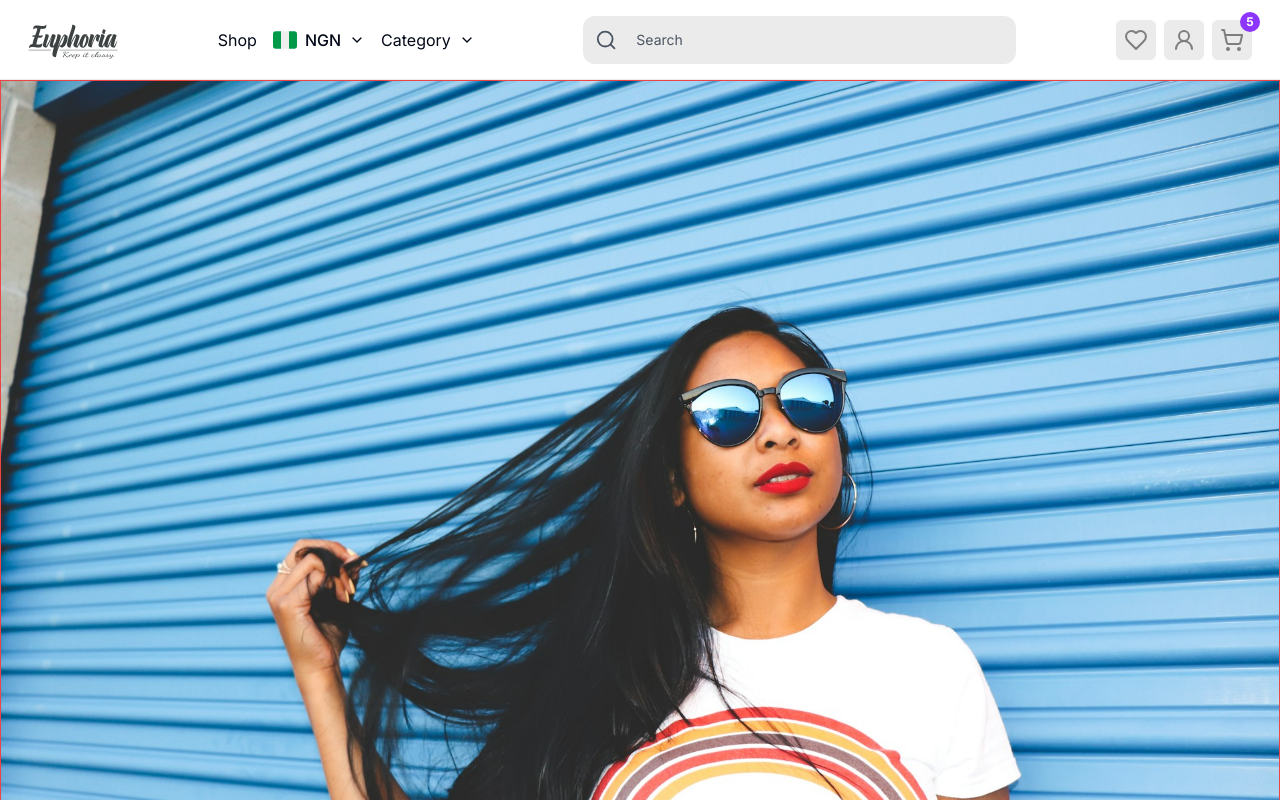
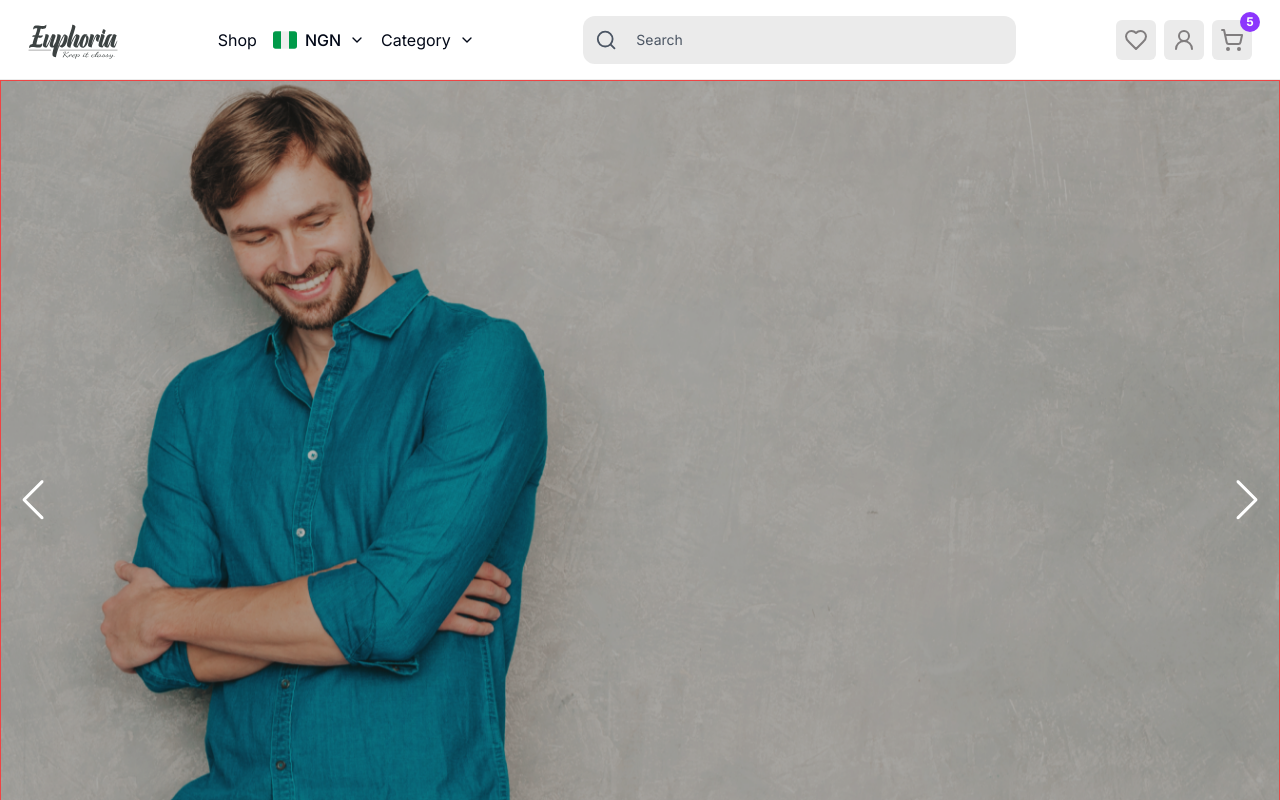
Before and after one commit to Nathan-Somto/euphoria-ecommerce-store, a Next.js app: page / in a window 1280 px wide. Shown: the top 800 px of the page. Built offline with nearby package versions, Linux system fonts and the light colour scheme.

Commit message:
feat(main-site): implement custom carousel with framer-motion

```diff
--- a/src/components/carousel/index.tsx
+++ b/src/components/carousel/index.tsx
@@ -1,67 +1,140 @@
 'use client';
-import React from 'react'
-import { AnimatePresence, motion } from 'framer-motion'
-import { Progress } from '../ui/progress'
+import React, { useEffect } from 'react';
+import { AnimatePresence, motion } from 'framer-motion';
+import { Progress } from '../ui/progress';
+import { cn } from '@/lib/utils';
+
 type CarouselProps = {
-    width: number | string,
-    height: number | string,
+    width: number | string;
+    height: number | string;
     imgData: {
-        imgSrc: string,
-        alt: string
-    }[],
-    children?: React.ReactNode,
-    shouldAutoPlay: boolean,
-    duration: number,
-    showIndicators: boolean
-}
-export default function Carousel({ width = '100%', height = '100%', imgData, shouldAutoPlay, duration, showIndicators }: CarouselProps) {
-    const [currentSlide, setCurrentSlide] = React.useState(0)
-    // Carousel should be swipeable
-    // should have indicators at the bottom
-    // should allow for auto playing at a set duration
-    const paginate = (newSlide: number) => {
-        const newSlideIndex = currentSlide + newSlide
-        if (newSlideIndex < 0) {
-            setCurrentSlide(imgData.length - 1)
-        } else if (newSlideIndex >= imgData.length) {
-            setCurrentSlide(0)
-        } else {
-            setCurrentSlide(newSlideIndex)
+        imgSrc: string;
+        alt: string;
+    }[];
+    itemData?: any[];
+    renderItem?: (currentSlide: number, itemData: any[]) => React.ReactNode;
+    shouldAutoPlay: boolean;
+    duration: number;
+    showIndicators: boolean;
+};
+
+export default function Carousel({
+    width = '100%',
+    height = '100%',
+    imgData,
+    shouldAutoPlay,
+    duration = 3000,
+    showIndicators,
+    itemData = [],
+    renderItem = (currentSlide: number, itemData: any[]) => <></>
+}: CarouselProps) {
+    const [currentSlide, setCurrentSlide] = React.useState(0);
+    const [direction, setDirection] = React.useState(-1);
+    const totalSlides = imgData.length;
+
+
+    const paginate = (newDirection: number) => {
+        setDirection(newDirection);
+        setCurrentSlide((prev) => (prev + newDirection + totalSlides) % totalSlides);
+    };
+
+
+    const handleDragEnd = (event: any, info: any) => {
+        if (info.offset.x > 100) {
+            paginate(-1);
+        } else if (info.offset.x < -100) {
+            paginate(1);
         }
-    }
+    };
+
+    useEffect(() => {
+        if (shouldAutoPlay) {
+            const timer = setInterval(() => paginate(1), duration);
+            return () => clearInterval(timer);
+        }
+    }, [currentSlide, shouldAutoPlay, duration]);
+    const { imgSrc, alt } = imgData[currentSlide]
     return (
-        <AnimatePresence initial={false}>
-            <motion.div className='relative' style={{
-                width: width,
-                height: height
-            }}>
+        <AnimatePresence mode="wait" initial={false} >
+            <motion.div
+                className="relative overflow-hidden"
+                style={{
+                    width: width,
+                    height: height
+                }}
+                key={imgSrc}
+            >
                 <motion.div
+                    key={imgSrc}
                     drag="x"
-                    key={currentSlide}
+                    onDragEnd={handleDragEnd}
+                    style={{ height, overflow: 'hidden' }}
                     dragConstraints={{ left: 0, right: 0 }}
-                    initial={{ x: width, opacity: 0 }}
+                    initial={{ x: direction === 1 ? '100%' : '-100%', opacity: 0, zIndex: -3 }}
                     animate={{ x: 0, opacity: 1 }}
-                    exit={{ x: -width, opacity: 0 }}
+                    exit={{ x: direction === 1 ? '-100%' : '100%', opacity: 0, zIndex: -2 }}
+                    transition={{ duration: 0.75, ease: 'easeIn', }}
                 >
                     <motion.img
-                        src={imgData[currentSlide].imgSrc}
-                        alt={imgData[currentSlide].alt}
+                        src={imgSrc}
+                        alt={alt}
                         style={{
                             width: '100%',
-                            height: '100%'
+                            height: '100%',
                         }}
+                        initial={{ scale: 1 }}
+                        animate={{ scale: 1.05 }}
+                        exit={{ scale: 1 }}
+                        transition={{
+                            delay: 0.5,
+                            duration: 1,
+                            ease: "easeIn",
+                        }}
+                        className="object-center object-cover"
                     />
-                    {/* The indicator is a pill type progress bar */}
-                    {/* If i touch a region of the progress bar */}
-                    <Progress value={(currentSlide / imgData.length) * 100} />
                 </motion.div>
-                <div className="next" onClick={() => paginate(1)}>
-                    <img src={'/carousel/next.svg'} alt="next" />
+                {/* Overlay */}
+                <div className="z-[0] absolute h-full w-full inset-0 bg-black/30"></div>
+                {renderItem(currentSlide, itemData)}
+                {showIndicators && (
+                    <motion.div
+                        initial={{ opacity: 0 }}
+                        animate={{ opacity: 1, transition: { delay: 1.5, duration: 0.5 } }}
+                        exit={{ opacity: 0, transition: { duration: 0.245 } }}
+                        className="bottom-4 absolute mx-auto inset-x-0 z-[3] w-[200px] flex gap-x-2 justify-center">
+                        {imgData.map((_, index) => <motion.div
+                            key={index}
+                            initial={{
+                                height: 12,
+                                width: 12,
+                                backgroundColor: "rgb(0 0 0 / 0.5)"
+                            }}
+                            animate={index === currentSlide ?
+                                {
+                                    height: 12,
+                                    width: 36,
+                                    backgroundColor: 'white',
+                                    transition: { duration: 0.45, delay: 1.8 }
+                                } : {}}
+                            onClick={() => paginate(index)}
+                            className={cn("rounded-full  cursor-pointer")}
+                        />
+                        )}
+                    </motion.div>
+                )}
+                <div
+                    className="absolute right-3 top-2/4 z-[2] cursor-pointer hover:scale-110 hover:opacity-50"
+                    onClick={() => paginate(1)}
+                >
+                    <img src={'/carousel/next.svg'} alt="next" className="lg:size-10 size-7" />
                 </div>
-                <div className="prev" onClick={() => paginate(-1)}>
-                   <img src={'/carousel/prev.svg'} alt="prev" />
+                <div
+                    className="absolute left-3 top-2/4 z-[2] cursor-pointer hover:scale-110 hover:opacity-50"
+                    onClick={() => paginate(-1)}
+                >
+                    <img src={'/carousel/prev.svg'} alt="prev" className="lg:size-10 size-7" />
                 </div>
             </motion.div>
         </AnimatePresence>
-    )
+    );
 }
```
